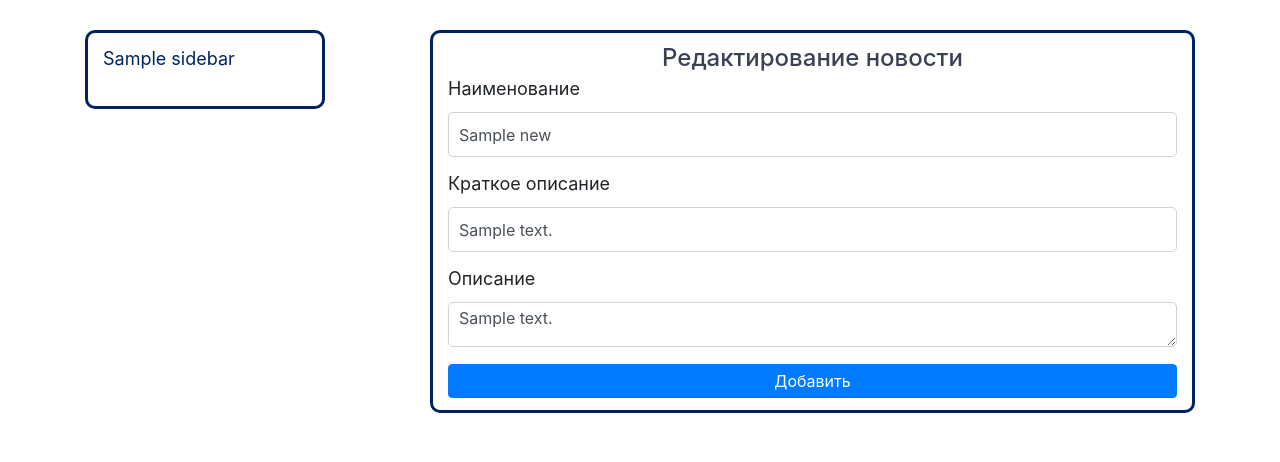
After one commit to seroglazkinpavel/sct_php_mvc_1, a PHP site: template app/views/news/edit.php in a window 1280 px wide. The commit adds this page. Shown: the top 462 px of the page. Run offline with PHP 8.4, Linux system fonts and the light colour scheme; the template is opened without the code that fills it: most values are stand-ins (such as "Sample title", 1, 10 or a date in 2020).

Commit message:
добавление методов

```diff
--- a/app/core/Router.php
+++ b/app/core/Router.php
@@ -13,6 +13,12 @@ class Router
     {
         $url = trim($_SERVER['REQUEST_URI'], '/');
         if (!empty($url)) {
+            if (strpos($url, '?') !== false) {
+                $link = explode ('?', $url);
+                if (!empty($link[0])) {
+                    $url = $link[0];
+                }
+            }
             $params = explode('/', $url);
             if (!empty($params[0]) && !empty($params[1])) {
                 $this->params = [
--- /dev/null
+++ b/app/views/news/edit.php
@@ -0,0 +1,84 @@
+<?php
+
+/** @var array $sidebar -Меню  */
+/** @var array $news - Новость */
+
+?>
+
+<div class="page">
+    <div class="container">
+        <div class="cabinet_wrapper">
+            <div class="cabinet_sidebar">
+                <?php if (!empty($sidebar)) :?>
+                    <div class="menu_box">
+                        <ul>
+                            <?php foreach($sidebar as $link) :?>
+                                <li>
+                                    <a href="<?= $link['link']?>"><?= $link['title']?></a>
+                                </li>
+                            <?php endforeach?>
+                        </ul>
+                    </div>
+                <?php endif;?>
+            </div>
+            <div class="cabinet_content">
+                <div class="page-content-inner">
+                    <h2>Редактирование новости</h2>
+                    <form method="post" name="news-add-form">
+                        <div class="news-add-form">
+                            <div class="alert alert-danger <?php if (empty($error_message)) : ?>hidden<?php endif; ?>">
+                                <?php if (!empty($error_message)) : ?>
+                                    <?= $error_message ?>
+                                <?php endif; ?>
+                            </div>
+                        </div>
+
+                        <?php if (!empty($news)) : ?>
+                            <div class="input_box">
+                                <label for="field_current_password">Наименование</label>
+                                <input type="text"
+                                       name="news[title]"
+                                       id="field_title"
+                                       class="form-control"
+                                       placeholder="Введите наименование"
+                                       max length="120"
+                                       value="<?= !empty($_POST['news']['title']) ? $_POST['news']['title'] : (!empty($news['title']) ? $news['title'] : '') ?>"
+                                >
+                            </div>
+                            <div class="input_box">
+                                <label for="field_short_description">Краткое описание</label>
+                                <input type="text"
+                                       name="news[short_description]"
+                                       id="field_short_description"
+                                       class="form-control"
+                                       placeholder="Введите краткое описание"
+                                       value="<?= !empty($_POST['news']['short_description']) ? $_POST['news']['short_description'] : (!empty($news['short_description']) ? $news['short_description'] : '') ?>"
+                                       max length="255"
+                                >
+                            </div>
+                            <div class="input_box">
+                                <label for="field_description">Описание</label>
+                                <textarea name="news[description]"
+                                          id="field_description"
+                                          cols="50"
+                                          rows="8"
+                                          class="form-control"
+                                          placeholder="Введение описания"
+                                ><?= !empty($_POST['news']['description']) ? $_POST['news']['description'] : (!empty($news['description']) ? $news['description'] : '') ?></textarea>
+                            </div>
+                            <div class="button_box">
+                                <button type="submit"
+                                        name="btn_news_edit_form"
+                                        id="btnNewsEditForm"
+                                        class="btn btn-primary"
+                                        value="1"
+                                >Добавить
+                                </button>
+                            </div>
+                        <?php endif; ?>
+                    </form>
+                </div>
+            </div>
+        </div>
+    </div>
+</div>
--- a/app/views/news/list.php
+++ b/app/views/news/list.php
@@ -35,7 +35,7 @@ use app\lib\UserOperations;
                                     <?php foreach ($news as $item) : ?>
                                         <div class="news-item">
                                             <h3>
-                                                <?= $item['title'] ?><span>от <?= date('d.m.Y H:i:s', strtotime($item['date_create'])) ?></span>
+                                                <?= $item['title'] ?><span> от <?= date('d.m.Y H:i:s', strtotime($item['date_create'])) ?></span>
                                                 <?php if ($role === \app\lib\UserOperations::RoleAdmin) : ?>
                                                     (<a href="/news/edit?news_id=<?= $item['id'] ?>">редактировать</a> <a
                                                             href="news/delete?news_id=<?= $item['id'] ?>">удалить</a>)
```
Also changed, not shown: app/controllers/NewsController.php (+39 -1 lines), app/models/NewsModels.php (+51 -0 lines).
